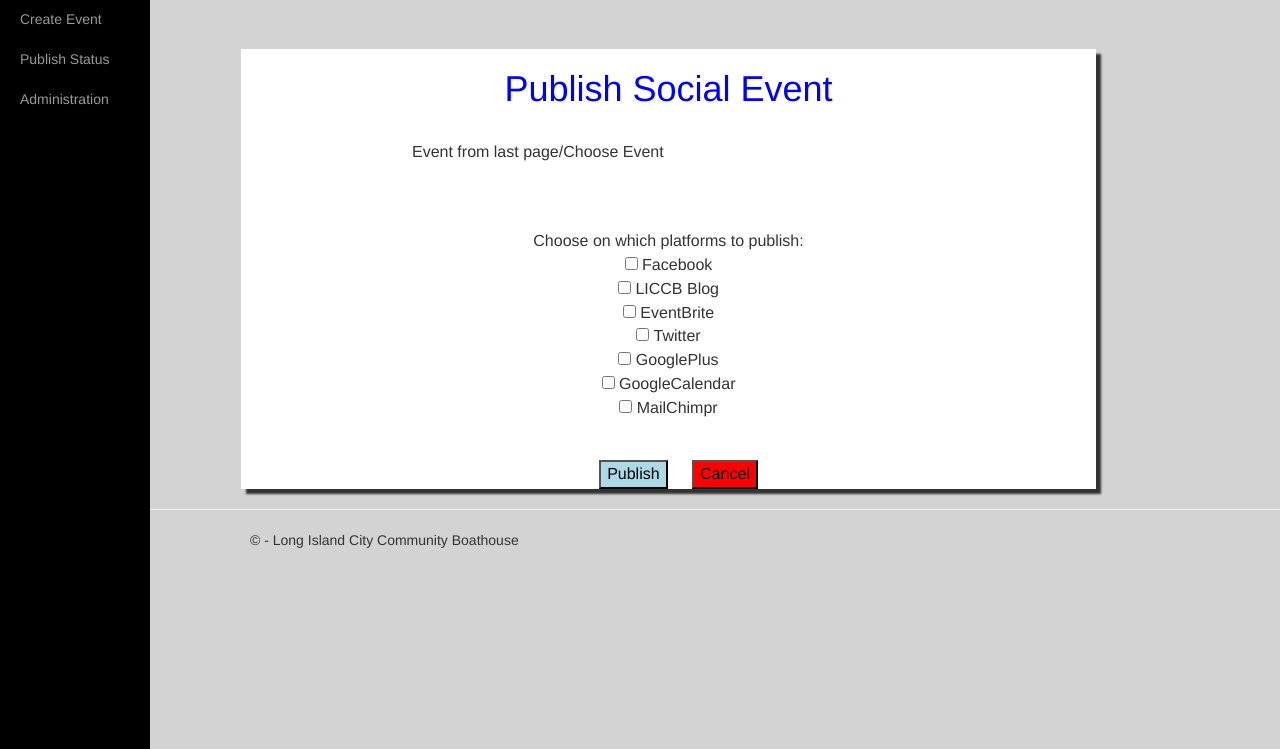
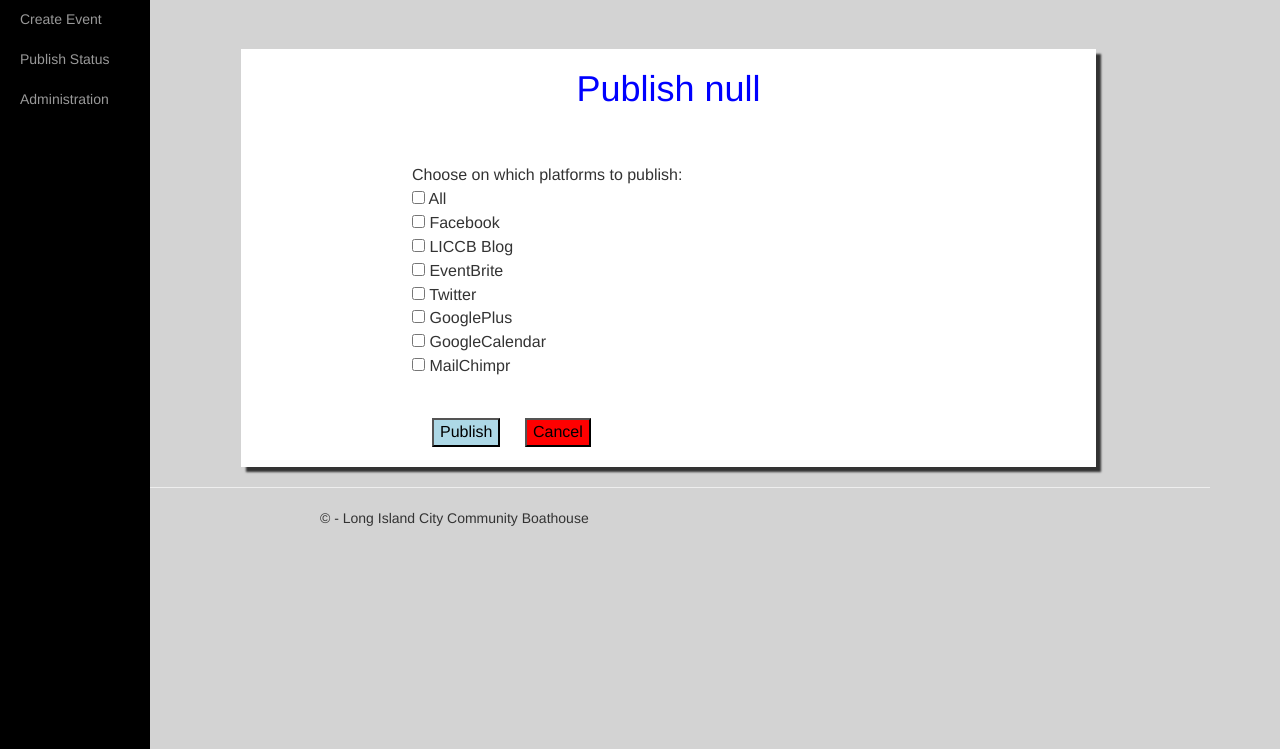
Before and after one commit to LICCB/EventSyndication, a Django app: template webapp/templates/webapp/publish.html in a window 1280 px wide. Shown: the part 51-800 px from the top of the page. Run offline with Django 3.2, Linux system fonts and the light colour scheme; the template is opened without the code that fills it, so the values that code supplies are empty; some libraries are stand-ins or nearby versions.

Commit message:
on publish event page load, set up event name
done via sessionstorage should be passed from create event page

```diff
--- a/webapp/static/webapp/scripts/publishEventPage/pubEvent.js
+++ b/webapp/static/webapp/scripts/publishEventPage/pubEvent.js
@@ -6,7 +6,8 @@
 ];
 
 $(document).ready(function () {
-    populateDropDown();
+	document.getElementById('pubHeader').textContent="Publish "+sessionStorage.getItem('eventName');
+    //populateDropDown();
     //$('.dropdown-content li').on('click', function (e) {
     //    routeSelected(e);
     //});
@@ -18,6 +19,12 @@
     //})
 }
 );
+$('#publishCheckAll').on('click',function (e){
+	if(e.target.checked)
+	$(':input[name="platform"]').prop('checked',true);
+else
+	$(':input[name="platform"]').prop('checked',false);
+});
 
 function populateDropDown() {
     var dropdown = document.getElementById("routeSelection");
--- a/webapp/templates/webapp/publish.html
+++ b/webapp/templates/webapp/publish.html
@@ -3,14 +3,14 @@
 {% block content %}
 
 <div class="card">
-		<h1 class="pageHeaders"> Publish Social Event </h1>
+		<h1 class="pageHeaders" id="pubHeader">Publish social Event </h1>
 		<div class="cardBody">
 		<!-- <button class="dropDown"> <div class=dropDowncontent"> -->
-		<div style="display:inline">
+		<!-- <div style="display:inline">
             <br> <div class="dropdown">
                 <div id="currentPublish" value="-1">Event from last page/Choose Event</div>
                 <ul id="publishSelection" class="dropdown-content"></ul>
-            </div>
+            </div> -->
 
        <!--<br>Event being published:<div class="dropDown">
         <ul>
@@ -35,12 +35,13 @@
                 </ul>
             </li>
         </ul>-->
-    </div>
-			</div>
+    <!-- </div> -->
+			<!-- </div> -->
 		<br>
 		<br>
-		Choose on which platforms to publish:<br>
+		Choose on which platforms to publish:<!-- <i id="ename">Event Name</i> --><br>
 		<!--<input type="checkbox" name="platform_All" value="All"> Publish on All platforms<br>-->
+			<input type="checkbox" name="publishAll" id="publishCheckAll"> All <br>
 			<input type="checkbox" name="platform" value="Facebook"> Facebook<br>
             <input type="checkbox" name="platform" value="LICCB"> LICCB Blog<br>
 			<input type="checkbox" name="platform" value="EventBrite"> EventBrite<br>
@@ -53,4 +54,5 @@
 		</div>
 	</div>
 	</div>
+	<script src="../../static/webapp/scripts/publishEventPage/pubEvent.js" type="text/javascript"></script>
 {% endblock %}
```
